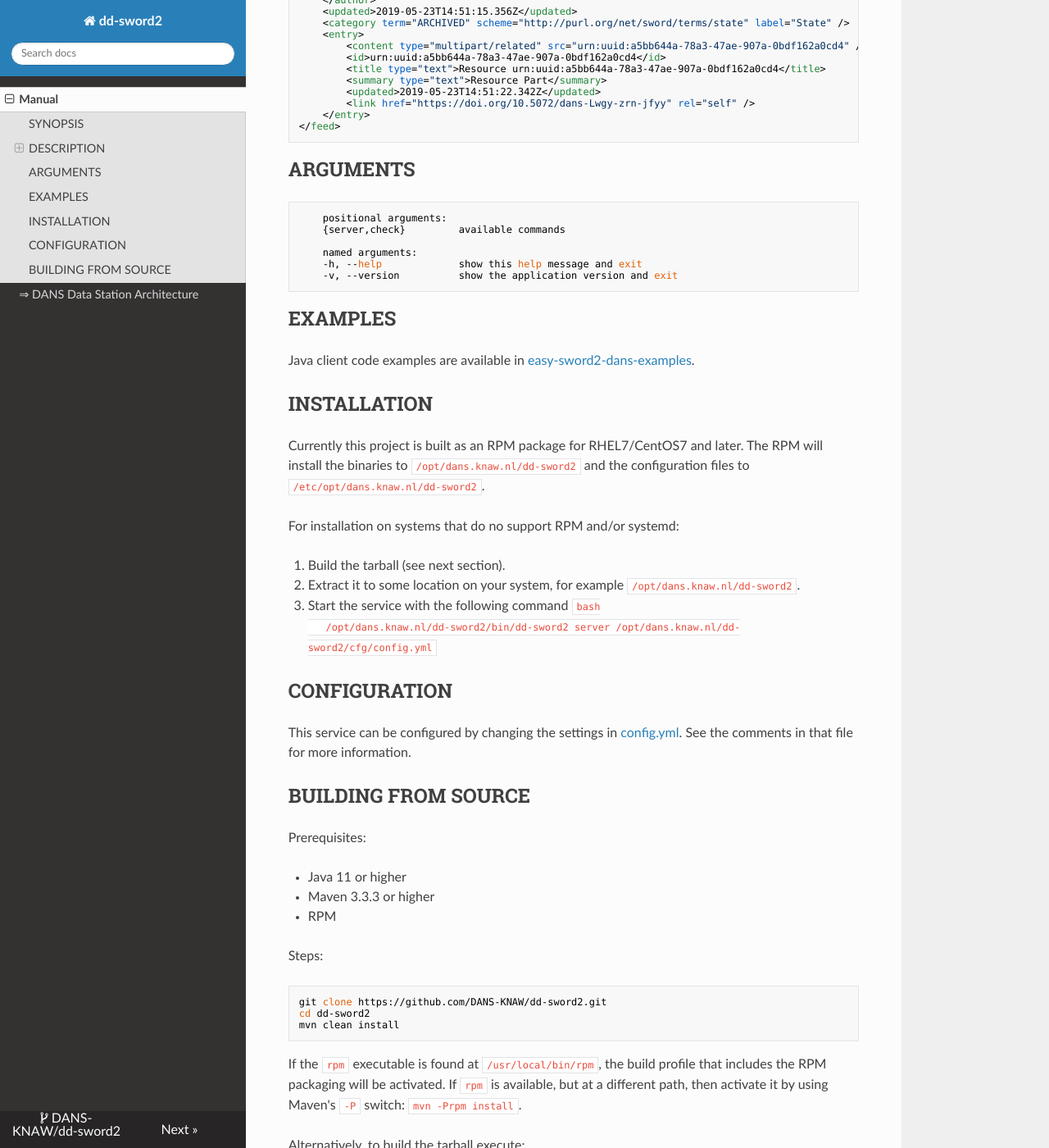
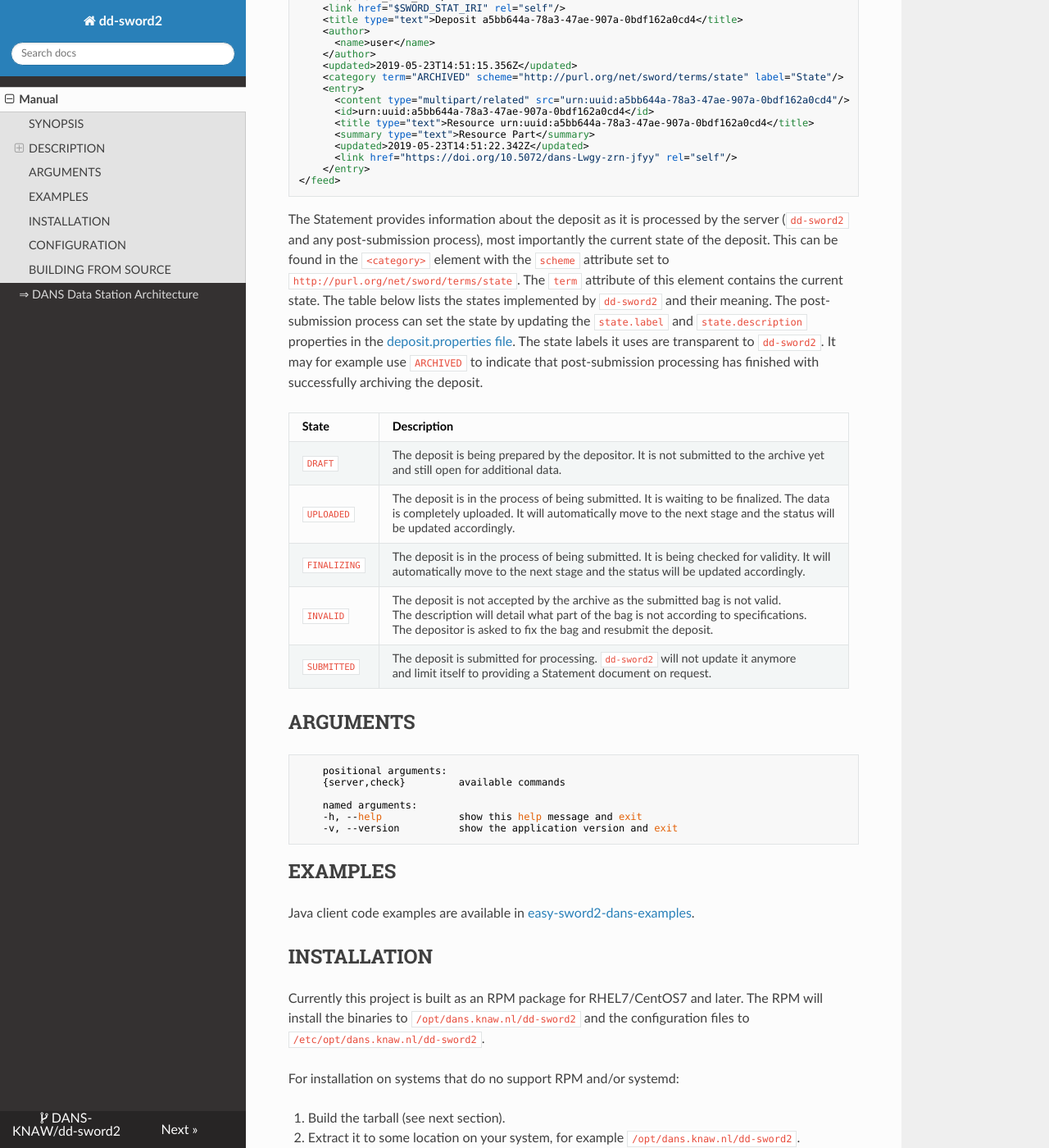
Before and after one commit to janvanmansum/dd-sword2, an MkDocs documentation site: the page built from docs/index.md, in a window 1280 px wide and 1400 px high, scrolled down 5265 px. Shown: the whole window at 82% size. Built offline with MkDocs 1.6.1, drawn with Linux system fonts in a browser that asks for light colours; nearby versions of some CDN libraries; some of the changed text lies outside the part shown.

Commit message:
Finished updating docs

````diff
--- a/docs/index.md
+++ b/docs/index.md
@@ -59,7 +59,8 @@
 
 ### Processing
 
-The following sections describe the interaction of a client with the SWORDv2 interface. The examples are [curl]{:target=_blank} commands. The meaning of the shell variables is
+The following sections describe the interaction of a client with the SWORDv2 interface. The examples are [curl]{:target=_blank} commands. The meaning of the
+shell variables is
 as follows:
 
 | Variable           | Meaning                                                                                                                 |
@@ -88,7 +89,8 @@
 * the payload of the upload must be a ZIP file containing a [bag]{:target=_blank};
 * the `Packaging` header must be set to `http://purl.org/net/sword/package/BagIt`.
 
-It is furthermore **mandatory** to send along the `Content-MD5` header. (Note that SWORD2 requires the content of this header to be a **hex encoded** MD5 digest,
+It is furthermore **mandatory** to send along the `Content-MD5` header. (Note that SWORD2 requires the content of this header to be a **hex encoded** MD5
+digest,
 rather than the base64 encoded MD5 digest specified in [RFC1864]{:target=_blank} about Content-MD5.)
 
 If `bag.zip` is such a ZIP file, then it can be uploaded as follows:
@@ -109,7 +111,8 @@
 #### Continued deposit
 
 If the bag to be uploaded is larger than 1G it is recommended to use a [continued deposit]{:target=_blank}. The client must split the ZIP file into chunks and
-send these in separate requests with the `In-Progress` header set to `true` for all chunks except the last. The names of the chunk files must be: the name of the
+send these in separate requests with the `In-Progress` header set to `true` for all chunks except the last. The names of the chunk files must be: the name of
+the
 complete ZIP file, extended with `.n`, where n is the sequence number.
 
 **(1)** The first chunk is sent to the collection URL ([Col-IRI]{:target=_blank} in SWORD terms), **(2)** the subsequent chunks are sent to the SWORD "edit" URL
@@ -134,14 +137,16 @@
 If the upload is successful the server will respond with a download receipt:
 
 ```xml
+
 <entry xmlns="http://www.w3.org/2005/Atom">
-    <generator uri="http://www.swordapp.org/" version="2.0" />
+    <generator uri="http://www.swordapp.org/" version="2.0"/>
     <id>https://swordserver.org/sword2/container/a5bb644a-78a3-47ae-907a-0bdf162a0cd4</id>
-    <link href="https://swordserver.org/sword2/container/a5bb644a-78a3-47ae-907a-0bdf162a0cd4" rel="edit" />
-    <link href="https://swordserver.org/sword2/container/a5bb644a-78a3-47ae-907a-0bdf162a0cd4" rel="http://purl.org/net/sword/terms/add" />
-    <link href="https://swordserver.org/sword2/media/a5bb644a-78a3-47ae-907a-0bdf162a0cd4" rel="edit-media" />
+    <link href="https://swordserver.org/sword2/container/a5bb644a-78a3-47ae-907a-0bdf162a0cd4" rel="edit"/>
+    <link href="https://swordserver.org/sword2/container/a5bb644a-78a3-47ae-907a-0bdf162a0cd4" rel="http://purl.org/net/sword/terms/add"/>
+    <link href="https://swordserver.org/sword2/media/a5bb644a-78a3-47ae-907a-0bdf162a0cd4" rel="edit-media"/>
     <packaging xmlns="http://purl.org/net/sword/terms/">http://purl.org/net/sword/package/BagIt</packaging>
-    <link href="https://swordserver.org/sword2/statement/a5bb644a-78a3-47ae-907a-0bdf162a0cd4" rel="http://purl.org/net/sword/terms/statement" type="application/atom+xml; type=feed" />
+    <link href="https://swordserver.org/sword2/statement/a5bb644a-78a3-47ae-907a-0bdf162a0cd4" rel="http://purl.org/net/sword/terms/statement"
+          type="application/atom+xml; type=feed"/>
     <treatment xmlns="http://purl.org/net/sword/terms/">[1] unpacking [2] verifying integrity [3] storing persistently</treatment>
     <verboseDescription xmlns="http://purl.org/net/sword/terms/">received successfully: bag.zip.1; MD5: 494dd614e36edf5c929403ed7625b157</verboseDescription>
 </entry>
@@ -149,7 +154,8 @@
 
 **Step (2)**
 
-Parts 2 and 3 sent to the SWORD "edit" URL ([SE-IRI]{:target=_blank}). It can be retrieved from the deposit receipt by finding the link element with `rel="edit"`.
+Parts 2 and 3 sent to the SWORD "edit" URL ([SE-IRI]{:target=_blank}). It can be retrieved from the deposit receipt by finding the link element
+with `rel="edit"`.
 In the example this is `https://swordserver.org/sword2/container/a5bb644a-78a3-47ae-907a-0bdf162a0cd4`.
 
 ```bash
@@ -177,21 +183,22 @@
 
 #### Finalizing a deposit
 
-When the client signals that is is done uploading a deposit, `dd-sword2` will try to create a deposit directory with a valid bag from it. If that succeeds, the
-state of the deposit becomes `SUBMITTED`.  If the uploaded bag is **not** valid according to the [BagIt]{:target=_blank} specs, the state becomes `INVALID`. If
+When the client signals that it is done uploading a deposit, `dd-sword2` will try to create a deposit directory with a valid bag from it. If that succeeds, the
+state of the deposit becomes `SUBMITTED`. If the uploaded bag is **not** valid according to the [BagIt]{:target=_blank} specs, the state becomes `INVALID`. If
 some server error occurs the state becomes `FAILED`.
 
 As long as the client is uploading parts of the deposit the state is `DRAFT`. When the last part has been received, the state becomes `UPLOADED`. An "uploaded"
 deposit is waiting for finalization. When a finalization worker becomes available it will:
 
 1. change the state of the deposit to `FINALIZING`;
-2. concatenate the parts uploaded in a continued deposit into one file (in a simple deposit this is skipped, of course);
+2. concatenate the parts uploaded in a continued deposit into one file in the order indicated by the sequences numbers at the endings of the file names (in a
+   simple deposit this is skipped, of course);
 3. unzip the file;
 4. validate that resulting directory complies with the [BagIt]{:target=_blank} specs;
 5. change the state to `SUBMITTED`;
 6. update the `deposit.properties` file and move the deposit to the deposits directory configured for the collection.
 
-After this `dd-sword2` will **not write to the deposit in any way**. In other words, by moving the deposit tot he deposits directory `dd-sword2` hands over
+After this `dd-sword2`, will **not write to the deposit in any way**. In other words, by moving the deposit tot he deposits directory `dd-sword2` hands over
 further processing to a post-submission process. The only thing that `dd-sword2` will continue to do is to serve the client the SWORD Statement whenever
 requested. This ensures the client can keep track of the deposit even after `dd-sword2` is finished with it.
 
@@ -203,28 +210,41 @@
 A SWORD Statement is an Atom Feed document, for example:
 
 ```xml
+
 <feed xmlns="http://www.w3.org/2005/Atom">
     <id>$SWORD_STAT_IRI</id>
-    <link href="$SWORD_STAT_IRI" rel="self" />
+    <link href="$SWORD_STAT_IRI" rel="self"/>
     <title type="text">Deposit a5bb644a-78a3-47ae-907a-0bdf162a0cd4</title>
     <author>
-        <name>user</name>
+      <name>user</name>
     </author>
     <updated>2019-05-23T14:51:15.356Z</updated>
-    <category term="ARCHIVED" scheme="http://purl.org/net/sword/terms/state" label="State" />
+    <category term="ARCHIVED" scheme="http://purl.org/net/sword/terms/state" label="State"/>
     <entry>
-        <content type="multipart/related" src="urn:uuid:a5bb644a-78a3-47ae-907a-0bdf162a0cd4" />
-        <id>urn:uuid:a5bb644a-78a3-47ae-907a-0bdf162a0cd4</id>
-        <title type="text">Resource urn:uuid:a5bb644a-78a3-47ae-907a-0bdf162a0cd4</title>
-        <summary type="text">Resource Part</summary>
-        <updated>2019-05-23T14:51:22.342Z</updated>
-        <link href="https://doi.org/10.5072/dans-Lwgy-zrn-jfyy" rel="self" />
+      <content type="multipart/related" src="urn:uuid:a5bb644a-78a3-47ae-907a-0bdf162a0cd4"/>
+      <id>urn:uuid:a5bb644a-78a3-47ae-907a-0bdf162a0cd4</id>
+      <title type="text">Resource urn:uuid:a5bb644a-78a3-47ae-907a-0bdf162a0cd4</title>
+      <summary type="text">Resource Part</summary>
+      <updated>2019-05-23T14:51:22.342Z</updated>
+      <link href="https://doi.org/10.5072/dans-Lwgy-zrn-jfyy" rel="self"/>
     </entry>
 </feed>
 ```
 
-<!-- TODO REVIEW WHAT SHOULD BE IN THE STATEMENT -->
+The Statement provides information about the deposit as it is processed by the server (`dd-sword2` and any post-submission process), most importantly the
+current state of the deposit. This can be found in the `<category>` element with the `scheme` attribute set to `http://purl.org/net/sword/terms/state`. The
+`term` attribute of this element contains the current state. The table below lists the states implemented by `dd-sword2` and their meaning. The post-submission
+process can set the state by updating the `state.label` and `state.description` properties in the [deposit.properties file]{:target=_blank}. The state labels it
+uses are transparent to `dd-sword2`. It may for example use `ARCHIVED` to indicate that post-submission processing has finished with successfully archiving the
+deposit.
 
+| State        | Description                                                                                                                                                                                                                                  |
+|--------------|----------------------------------------------------------------------------------------------------------------------------------------------------------------------------------------------------------------------------------------------|
+| `DRAFT`      | The deposit is being prepared by the depositor. It is not submitted to the archive yet <br/> and still open for additional data.                                                                                                             |
+| `UPLOADED`   | The deposit is in the process of being submitted. It is waiting to be finalized. The data<br/> is completely uploaded. It will automatically move to the next stage and the status will <br/> be updated accordingly.                        |
+| `FINALIZING` | The deposit is in the process of being submitted. It is being checked for validity. It will <br/>  automatically move to the next stage and the status will be updated accordingly.                                                          |
+| `INVALID`    | The deposit is not accepted by the archive as the submitted bag is not valid. <br/>The description will detail what part of the bag is not according to specifications. <br/>The depositor is asked to fix the bag and resubmit the deposit. |
+| `SUBMITTED`  | The deposit is submitted for processing. `dd-sword2` will not update it anymore <br/> and limit itself to providing a Statement document on request.                                                                                         |
 
 ARGUMENTS
 ---------
@@ -292,6 +312,8 @@
 
 [deposit directory]: https://dans-knaw.github.io/dans-datastation-architecture/deposit-directory/
 
+[deposit.properties file]: https://dans-knaw.github.io/dans-datastation-architecture/deposit-directory/#depositproperties
+
 [easy-sword2-dans-examples]: https://github.com/DANS-KNAW/easy-sword2-dans-examples
 
 [SWORDv2 specifications document]: https://swordapp.github.io/SWORDv2-Profile/SWORDProfile.html
````
